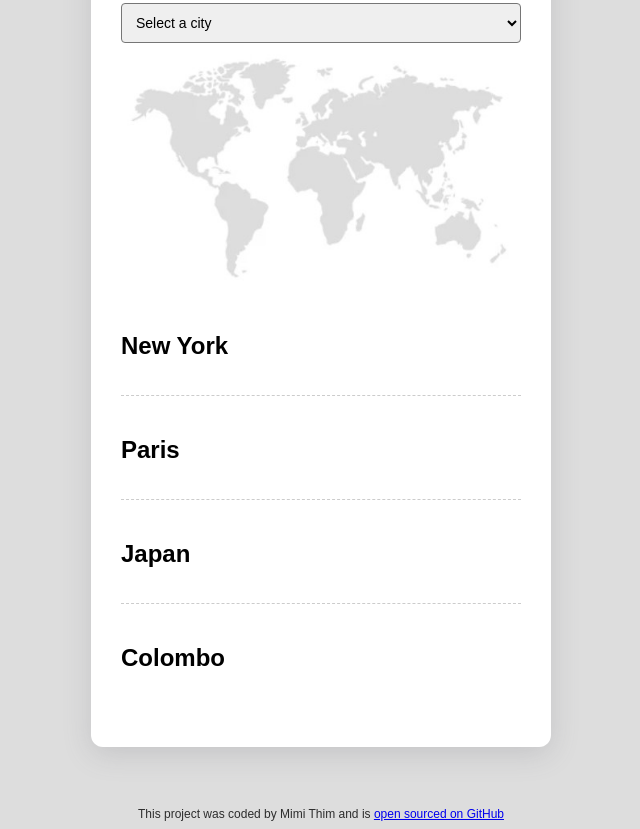
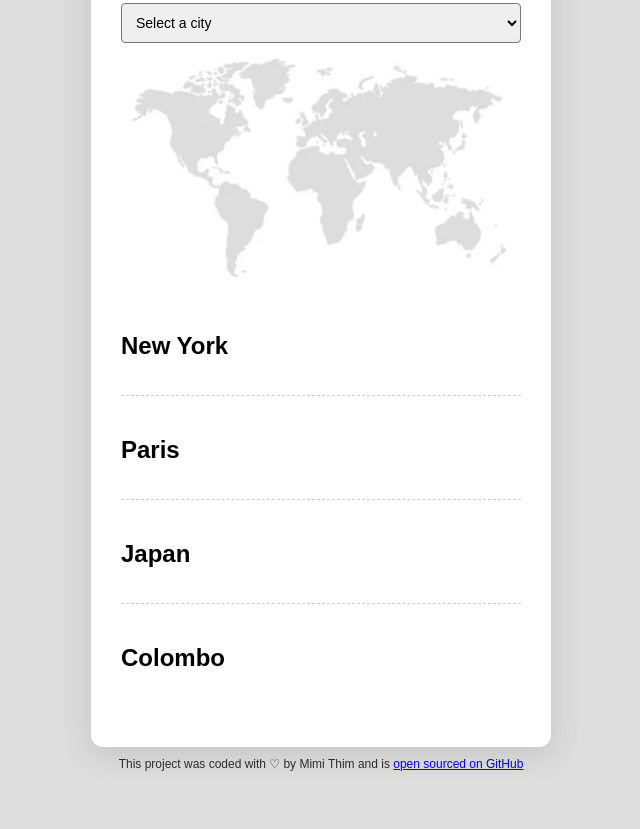
Before and after one commit to mimithim/world-clock, a plain HTML site: page index.html in a window 1280 px wide. Shown: the part 177-1006 px from the top of the page, without its empty margins (319-959 px from the left). After the commit the page ends 956 px from the top, so only its background shows below. Drawn offline with nearby package versions, Linux system fonts and the light colour scheme; a script that the page names is missing.

Commit message:
Updated footer

```diff
--- a/index.html
+++ b/index.html
@@ -63,7 +63,7 @@
       </div>
     </div>
     <footer>
-      This project was coded by Mimi Thim and is
+      This project was coded with ♡ by Mimi Thim and is
       <a href="https://github.com/mimithim/world-clock" target="_blank">
         open sourced on GitHub</a
       >
--- a/style.css
+++ b/style.css
@@ -30,6 +30,7 @@ img {
 .container {
   max-width: 400px;
   margin: 60px auto;
+  margin-bottom: 0;
   background: white;
   padding-top: 10px;
   padding: 30px;
@@ -65,7 +66,7 @@ img {
 }
 
 footer {
-  margin-top: 0;
+  margin-top: 10px;
   padding-top: 0;
   text-align: center;
   font-size: 12px;
```
